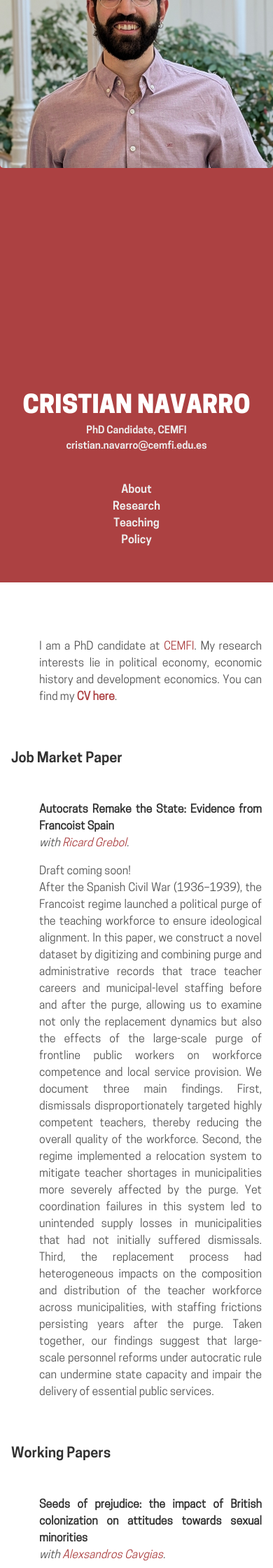
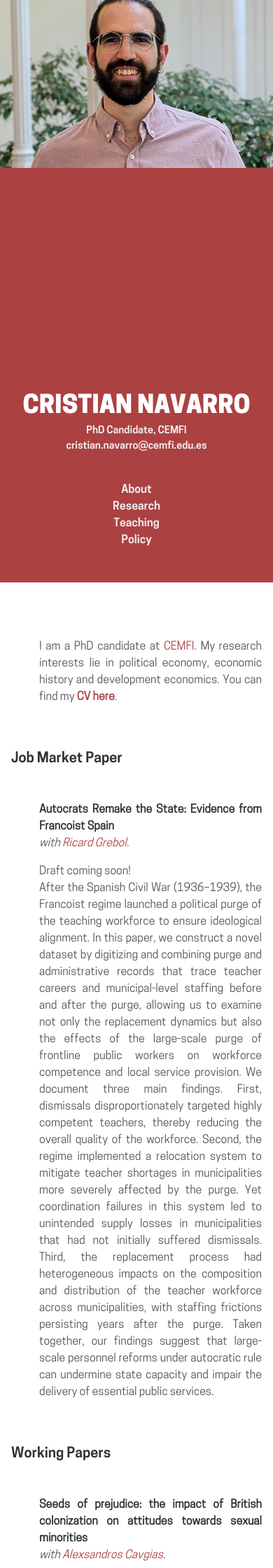
Before and after one commit to cnavarroserrano/cnavarroserrano.github.io, a Jekyll site: the page built from index.md, in a window 390 px wide. Shown: the top 2240 px of the page at 70% size. Built offline with Jekyll 4.4.1, drawn with Linux system fonts in a browser that asks for light colours; some web fonts are replaced.

Commit message:
Update sidebar.html

```diff
--- a/_includes/sidebar.html
+++ b/_includes/sidebar.html
@@ -16,9 +16,12 @@
     width:100%;
     height: min(42vh, 420px);  /* tall on desktop, capped */
     object-fit: cover;
+    object-position: center 20%;   /* 0% = top, 50% = middle, 100% = bottom */
   }
   @media (max-width: 520px){
-    .sidebar-photo{ height: 32vh; }  /* a bit shorter on small phones */
+    .sidebar-photo{ height: 32vh;
+    object-position: center 15%; /* a bit higher on phones */
+    }  /* a bit shorter on small phones */
   }
 
   /* Add padding only to the content below the image */
```
